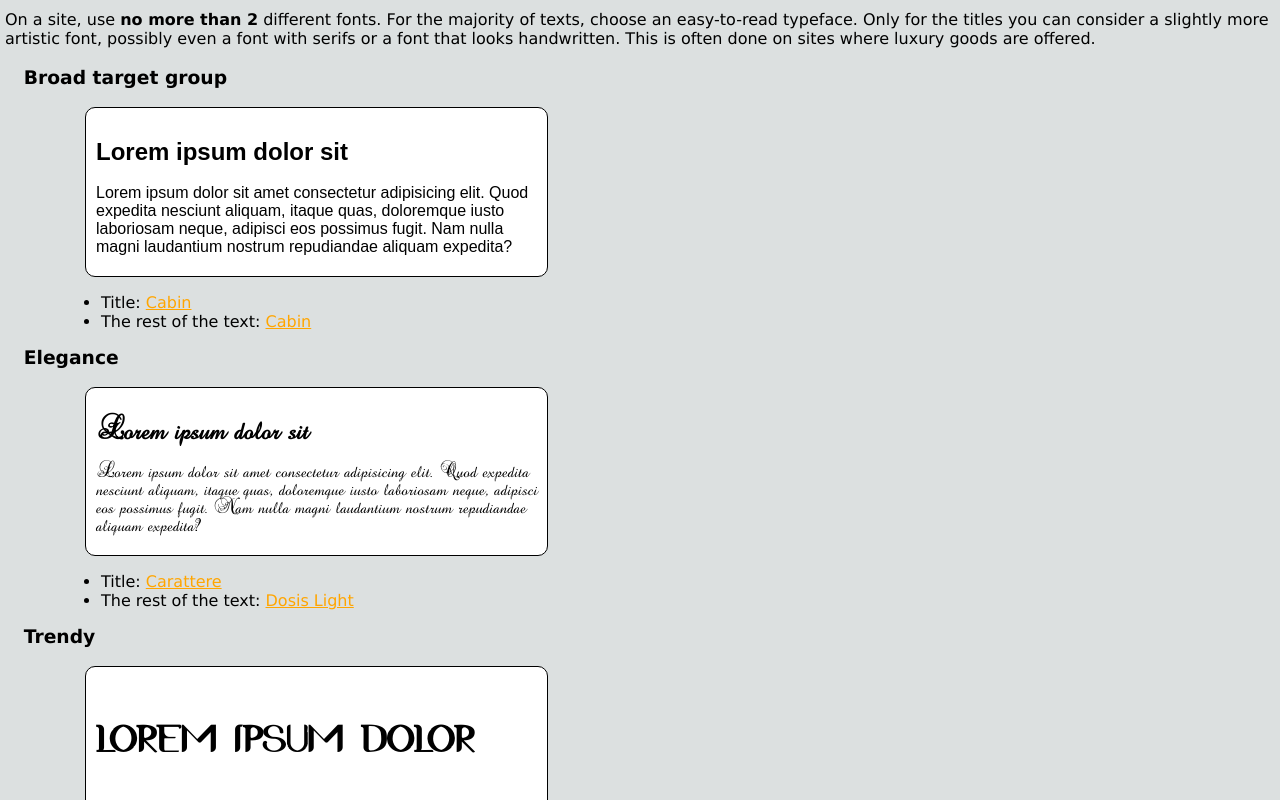
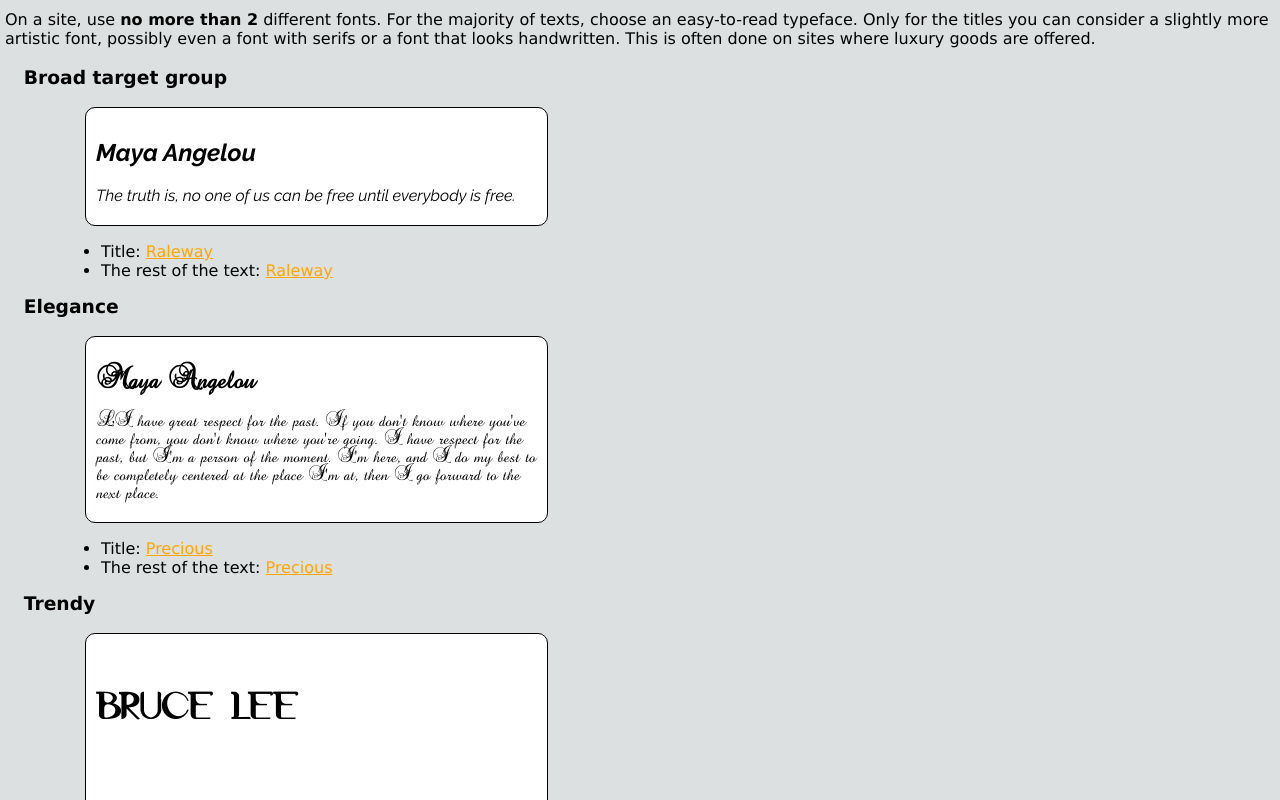
Before and after one commit to JarneDirken/JarneDirken.github.io, a plain HTML site: page fontcolors.html in a window 1280 px wide. Shown: the part 400-1200 px from the top of the page. Drawn offline with Linux system fonts and the light colour scheme.

Commit message:
portfolio fixed css part 1

```diff
--- a/css/fontcolors.css
+++ b/css/fontcolors.css
@@ -25,6 +25,10 @@
 }
 /* all differnt fonts */
 @font-face {
+        font-family: RaleWay;
+        src: url(../fonts/Raleway-Italic-VariableFont_wght.ttf);
+}
+@font-face {
         font-family: Elegance;
         src: url(../fonts/Precious.ttf);
 }
@@ -33,7 +37,7 @@
         src: url(../fonts/Callista.otf)
 }
 .font-broadtarget{
-        font-family: Arial, Helvetica, sans-serif;
+        font-family: RaleWay;
 }
 .font-elegance{
         font-family: Elegance;
--- a/css/images.css
+++ b/css/images.css
@@ -33,3 +33,18 @@
 .right{
     text-align:center;
 }
+
+@media only screen and (min-width: 720px) {
+#content-wrap{
+    background:
+    radial-gradient(rgba(255,255,255,0) 0, rgba(255,255,255,.15) 30%, rgba(255,255,255,.3) 32%, rgba(255,255,255,0) 33%) 0 0,
+    radial-gradient(rgba(255,255,255,0) 0, rgba(255,255,255,.1) 11%, rgba(255,255,255,.3) 13%, rgba(255,255,255,0) 14%) 0 0,
+    radial-gradient(rgba(255,255,255,0) 0, rgba(255,255,255,.2) 17%, rgba(255,255,255,.43) 19%, rgba(255,255,255,0) 20%) 0 110px,
+    radial-gradient(rgba(255,255,255,0) 0, rgba(255,255,255,.2) 11%, rgba(255,255,255,.4) 13%, rgba(255,255,255,0) 14%) -130px -170px,
+    radial-gradient(rgba(255,255,255,0) 0, rgba(255,255,255,.2) 11%, rgba(255,255,255,.4) 13%, rgba(255,255,255,0) 14%) 130px 370px,
+    radial-gradient(rgba(255,255,255,0) 0, rgba(255,255,255,.1) 11%, rgba(255,255,255,.2) 13%, rgba(255,255,255,0) 14%) 0 0,
+    linear-gradient(45deg, #343702 0%, #184500 20%, #187546 30%, #006782 40%, #0b1284 50%, #760ea1 60%, #83096e 70%, #840b2a 80%, #b13e12 90%, #e27412 100%);
+    background-size: 470px 470px, 970px 970px, 410px 410px, 610px 610px, 530px 530px, 730px 730px, 100% 100%;
+    background-color: #840b2a;
+}
+}
--- a/css/main.css
+++ b/css/main.css
@@ -53,11 +53,6 @@ h1 {
 .ul-page, .ol-page{
     margin-left:40px;
 }
-.retro, th, td {
-    padding: 5px;
-    border: 1px solid black;
-    border-collapse: collapse;
-}
 /* lil margin */
 .lil-margin{
     margin-left: 5px;
@@ -92,3 +87,7 @@ footer {
 .home_img{
     float: left;
 }
+.home_img_retro{
+    float:left;
+    filter: hue-rotate(190px), brightness(1.4px), contrast(1px), grayscale(0)
+}
--- a/fontcolors.html
+++ b/fontcolors.html
@@ -63,8 +63,8 @@
                     target audience of your site is.</article>
                 <br>
                 <article>For a wide target audience, always choose sans serif letters. These can be generic sans serif
-                    fonts such as Arial or Verdana, but thanks to <a href="https://fonts.google.com/"
-                        target="_blank" class="orange">Google Fonts</a> there is a much wider range of sans serif
+                    fonts such as Arial or Verdana, but thanks to <a href="https://fonts.google.com/" target="_blank"
+                        class="orange">Google Fonts</a> there is a much wider range of sans serif
                     webfonts with which you can make even more of a difference.</article>
                 <br>
                 <article>On a site, use <b>no more than 2</b> different fonts. For the majority of texts, choose an
@@ -76,52 +76,57 @@
                 <br>
                 <div class="box-colors">
                     <div class="font-broadtarget">
-                        <h2>Lorem ipsum dolor sit</h2>
+                        <h2>Maya Angelou</h2>
                         <br>
                         <article>
-                            Lorem ipsum dolor sit amet consectetur adipisicing elit. Quod expedita nesciunt aliquam,
-                            itaque quas, doloremque iusto laboriosam neque, adipisci eos possimus fugit. Nam nulla magni
-                            laudantium nostrum repudiandae aliquam expedita?
+                            The truth is, no one of us can be free until everybody is free.
                         </article>
                     </div>
                 </div>
                 <ul class="under-article">
-                    <li>Title: <a href="#" class="orange">Cabin</a></li>
-                    <li>The rest of the text: <a href="#" class="orange">Cabin</a></li>
+                    <li>Title: <a href="https://fonts.google.com/specimen/Raleway?query=rale" target="blank_"
+                            class="orange">Raleway</a></li>
+                    <li>The rest of the text: <a
+                            href="https://www.brainyquote.com/quotes/maya_angelou_578790?src=t_free" target="blank_"
+                            class="orange">Raleway</a></li>
                 </ul>
                 <h3 id="Elegance" class="subtitles">Elegance</h3>
                 <br>
                 <div class="box-colors">
                     <div class="font-elegance">
-                        <h2>Lorem ipsum dolor sit</h2>
+                        <h2>Maya Angelou</h2>
                         <br>
                         <article>
-                            Lorem ipsum dolor sit amet consectetur adipisicing elit. Quod expedita nesciunt aliquam,
-                            itaque quas, doloremque iusto laboriosam neque, adipisci eos possimus fugit. Nam nulla magni
-                            laudantium nostrum repudiandae aliquam expedita?
+                            LI have great respect for the past. If you don't know where you've come from, you don't know
+                            where you're going. I have respect for the past, but I'm a person of the moment. I'm here,
+                            and I do my best to be completely centered at the place I'm at, then I go forward to the
+                            next place.
                         </article>
                     </div>
                 </div>
                 <ul class="under-article">
-                    <li>Title: <a href="#" class="orange">Carattere</a></li>
-                    <li>The rest of the text: <a href="#" class="orange">Dosis Light</a></li>
+                    <li>Title: <a href="https://www.1001fonts.com/mandallika-demo-font.html" target="blank_"
+                            class="orange">Precious</a></li>
+                    <li>The rest of the text: <a href="https://www.brainyquote.com/quotes/maya_angelou_634505"
+                            target="blank_" class="orange">Precious</a></li>
                 </ul>
                 <h3 id="Trendy" class="subtitles">Trendy</h3>
                 <br>
                 <div class="box-colors">
                     <div class="font-trendy">
-                        <h2>Lorem ipsum dolor sit</h2>
+                        <h2>Bruce Lee</h2>
                         <br>
                         <article>
-                            Lorem ipsum dolor sit amet consectetur adipisicing elit. Quod expedita nesciunt aliquam,
-                            itaque quas, doloremque iusto laboriosam neque, adipisci eos possimus fugit. Nam nulla magni
-                            laudantium nostrum repudiandae aliquam expedita?
+                            I fear not the man who has practiced 10,000 kicks once, but I fear the man who has practiced
+                            one kick 10,000 times.
                         </article>
                     </div>
                 </div>
                 <ul class="under-article">
-                    <li>Title: <a href="#" class="orange">Staatiiches</a></li>
-                    <li>The rest of the text: <a href="#" class="orange">IBM Plex Mono</a></li>
+                    <li>Title: <a href="https://www.brainyquote.com/quotes/bruce_lee_413509" target="blank_"
+                            class="orange">Callista</a></li>
+                    <li>The rest of the text: <a href="https://www.1001fonts.com/callista-font.html" target="blank_"
+                            class="orange">Callista</a></li>
                 </ul>
                 <h2>choosing a color</h2>
                 <hr class="fonts_dot">
@@ -158,19 +163,18 @@
                     colors that occur together in nature, always match. That's why color schemes are often made based on
                     a photo. Thanks to the photo the client immediately sees what atmosphere the colors evoke. You don't
                     need special software or a camera for this. Adobe will help you for free via <a
-                        href="https://color.adobe.com/create/color-wheel" target="_blank" class="orange">color.adobe.com</a>
+                        href="https://color.adobe.com/create/color-wheel" target="_blank"
+                        class="orange">color.adobe.com</a>
                 </article>
                 <br>
                 <h3 id="Neutral" class="subtitles">Neutral</h3>
                 <br>
                 <div class="box-colors">
                     <div class="color-neutral">
-                        <h2>Lorem ipsum dolor sit</h2>
+                        <h2>Plato</h2>
                         <br>
                         <article>
-                            Lorem ipsum dolor sit amet consectetur adipisicing elit. Quod expedita nesciunt aliquam,
-                            itaque quas, doloremque iusto laboriosam neque, adipisci eos possimus fugit. Nam nulla magni
-                            laudantium nostrum repudiandae aliquam expedita?
+                            Courage is knowing what not to fear.
                         </article>
                     </div>
                 </div>
@@ -183,12 +187,13 @@
                 <br>
                 <div class="color-cheap">
                     <div>
-                        <h2 class="cheap">Lorem ipsum dolor sit</h2>
+                        <h2 class="cheap">Steve Jobs</h2>
                         <br>
                         <article>
-                            Lorem ipsum dolor sit amet consectetur adipisicing elit. Quod expedita nesciunt aliquam,
-                            itaque quas, doloremque iusto laboriosam neque, adipisci eos possimus fugit. Nam nulla magni
-                            laudantium nostrum repudiandae aliquam expedita?
+                            Your time is limited, so don't waste it living someone else's life. Don't be trapped by
+                            dogma - which is living with the results of other people's thinking. Don't let the noise of
+                            others' opinions drown out your own inner voice. And most important, have the courage to
+                            follow your heart and intuition.
                         </article>
                     </div>
                 </div>
@@ -201,12 +206,10 @@
                 <br>
                 <div class="color-luxury">
                     <div>
-                        <h2 class="luxury">Lorem ipsum dolor sit</h2>
+                        <h2 class="luxury">Bob marley</h2>
                         <br>
                         <article>
-                            Lorem ipsum dolor sit amet consectetur adipisicing elit. Quod expedita nesciunt aliquam,
-                            itaque quas, doloremque iusto laboriosam neque, adipisci eos possimus fugit. Nam nulla magni
-                            laudantium nostrum repudiandae aliquam expedita?
+                            Open your eyes, look within. Are you satisfied with the life you're living?
                         </article>
                     </div>
                 </div>
@@ -219,12 +222,10 @@
                 <br>
                 <div class="color-young">
                     <div>
-                        <h2>Lorem ipsum dolor sit</h2>
+                        <h2>William Wallace</h2>
                         <br>
                         <article>
-                            Lorem ipsum dolor sit amet consectetur adipisicing elit. Quod expedita nesciunt aliquam,
-                            itaque quas, doloremque iusto laboriosam neque, adipisci eos possimus fugit. Nam nulla magni
-                            laudantium nostrum repudiandae aliquam expedita?
+                            Every man dies. Not every man really lives
                         </article>
                     </div>
                 </div>
@@ -236,12 +237,10 @@
                 <br>
                 <div class="color-basedphoto">
                     <div>
-                        <h2>Lorem ipsum dolor sit</h2>
+                        <h2>Cesare Pavese</h2>
                         <br>
                         <article>
-                            Lorem ipsum dolor sit amet consectetur adipisicing elit. Quod expedita nesciunt aliquam,
-                            itaque quas, doloremque iusto laboriosam neque, adipisci eos possimus fugit. Nam nulla magni
-                            laudantium nostrum repudiandae aliquam expedita?
+                            We do not remember days, we remember moments.
                         </article>
                     </div>
                 </div>
```
Also changed, not shown: css/images_smallscreens.css (+8 -2 lines), css/retro.css (added, +10 -0 lines), retro.html (+8 -10 lines), images/AdobeColorPicker.PNG.
